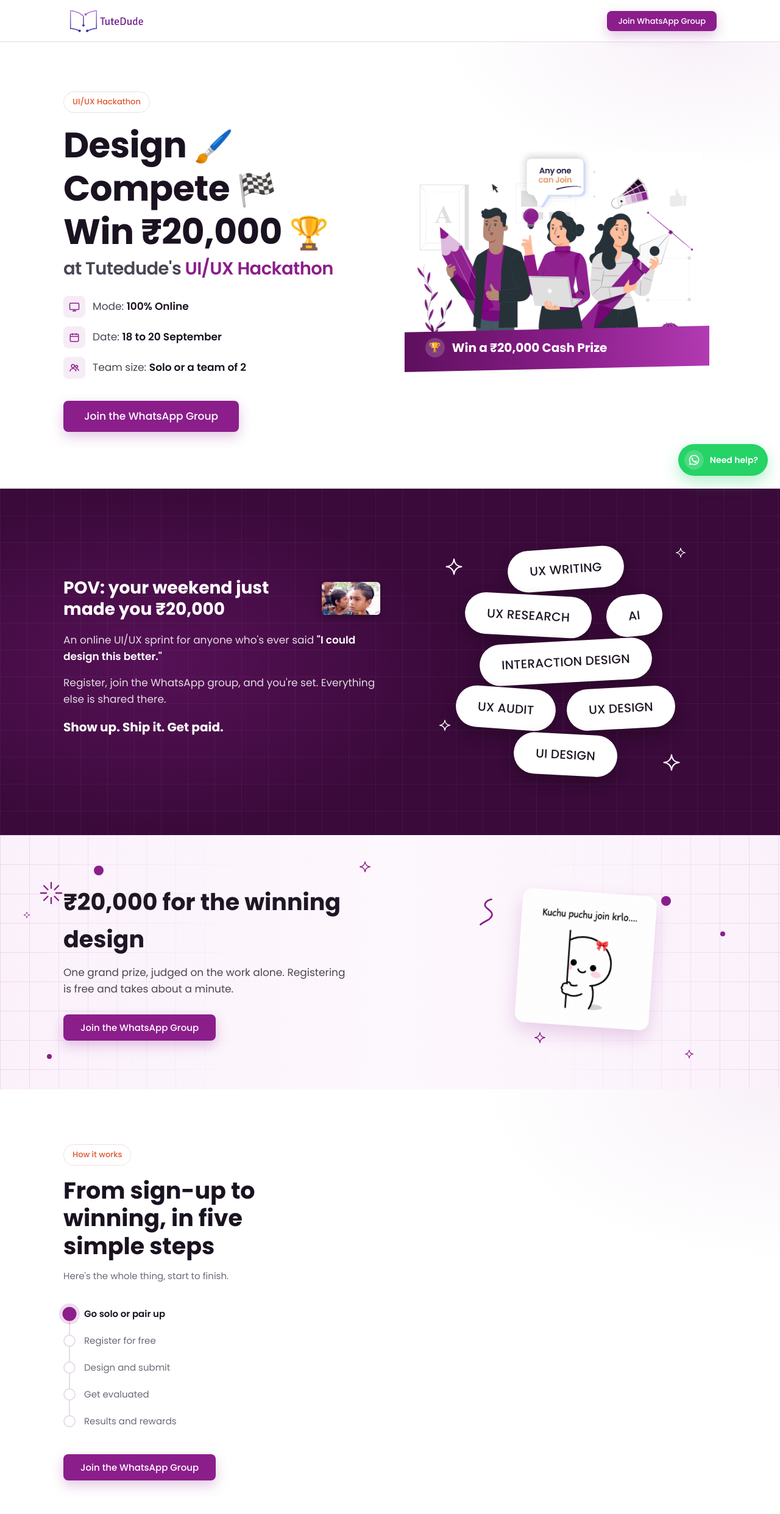
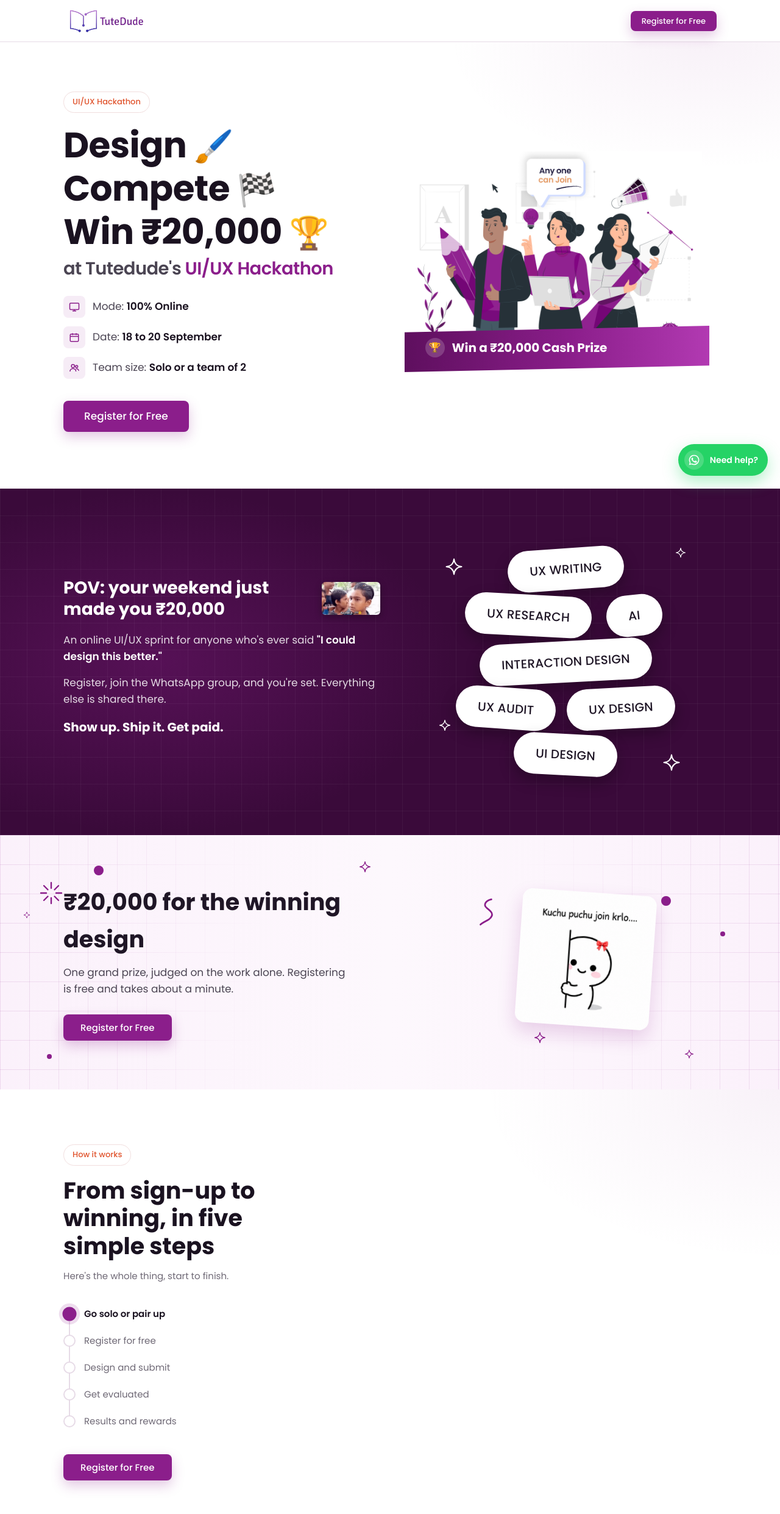
Before and after one commit to rajnishpark03/tutedude-uiux-hackathon, a plain HTML site: page index.html in a window 1280 px wide. Shown: the top 2482 px of the page at 61% size. Drawn offline with Linux system fonts and the light colour scheme.

Commit message:
Point CTAs to the registration form

```diff
--- a/index.html
+++ b/index.html
@@ -10,7 +10,7 @@
   <link rel="preconnect" href="https://fonts.googleapis.com" />
   <link rel="preconnect" href="https://fonts.gstatic.com" crossorigin />
   <link href="https://fonts.googleapis.com/css2?family=Poppins:wght@400;500;600;700;800&display=swap" rel="stylesheet" />
-  <link rel="stylesheet" href="styles.css?v=51" />
+  <link rel="stylesheet" href="styles.css?v=52" />
 </head>
 <body>
 
@@ -20,7 +20,7 @@
       <a href="#" class="logo" aria-label="Tutedude home">
         <img src="assets/tutedude-logo.png" alt="TuteDude" width="468" height="135" />
       </a>
-      <a href="https://chat.whatsapp.com/Le1BfPRIeWe07nsqs0iCWm?mode=gi_t" target="_blank" rel="noopener" class="btn btn--primary btn--sm">Join WhatsApp Group</a>
+      <a href="https://uiux-hackathon-registration.vercel.app/" class="btn btn--primary btn--sm">Register for Free</a>
     </div>
   </header>
 
@@ -57,7 +57,7 @@
           </li>
         </ul>
 
-        <a href="https://chat.whatsapp.com/Le1BfPRIeWe07nsqs0iCWm?mode=gi_t" target="_blank" rel="noopener" class="btn btn--primary">Join the WhatsApp Group</a>
+        <a href="https://uiux-hackathon-registration.vercel.app/" class="btn btn--primary">Register for Free</a>
       </div>
 
       <div class="hero__visual">
@@ -120,7 +120,7 @@
       <div class="prize-banner__text">
         <h2>₹20,000 for the winning design</h2>
         <p>One grand prize, judged on the work alone. Registering is free and takes about a minute.</p>
-        <a href="https://chat.whatsapp.com/Le1BfPRIeWe07nsqs0iCWm?mode=gi_t" target="_blank" rel="noopener" class="btn btn--primary">Join the WhatsApp Group</a>
+        <a href="https://uiux-hackathon-registration.vercel.app/" class="btn btn--primary">Register for Free</a>
       </div>
       <figure class="prize-banner__meme">
         <img src="assets/meme-kuchu-puchu.png" alt="Cute doodle character peeking from behind a pole, captioned Kuchu puchu join krlo" width="640" height="640" loading="lazy" />
@@ -142,7 +142,7 @@
           <li data-step="3"><span class="progress__dot"></span><span class="progress__label">Get evaluated</span></li>
           <li data-step="4"><span class="progress__dot"></span><span class="progress__label">Results and rewards</span></li>
         </ol>
-        <a href="https://chat.whatsapp.com/Le1BfPRIeWe07nsqs0iCWm?mode=gi_t" target="_blank" rel="noopener" class="btn btn--primary process__cta">Join the WhatsApp Group</a>
+        <a href="https://uiux-hackathon-registration.vercel.app/" class="btn btn--primary process__cta">Register for Free</a>
       </div>
 
       <ol class="steps">
@@ -306,7 +306,7 @@
           </div>
         </div>
         <div class="cta__right">
-          <a href="https://chat.whatsapp.com/Le1BfPRIeWe07nsqs0iCWm?mode=gi_t" target="_blank" rel="noopener" class="btn btn--light">Join the WhatsApp Group</a>
+          <a href="https://uiux-hackathon-registration.vercel.app/" class="btn btn--light">Register for Free</a>
         </div>
       </div>
     </div>
@@ -329,6 +329,6 @@
     <span class="help-fab__text">Need help?</span>
   </a>
 
-  <script src="script.js?v=51"></script>
+  <script src="script.js?v=52"></script>
 </body>
 </html>
```
